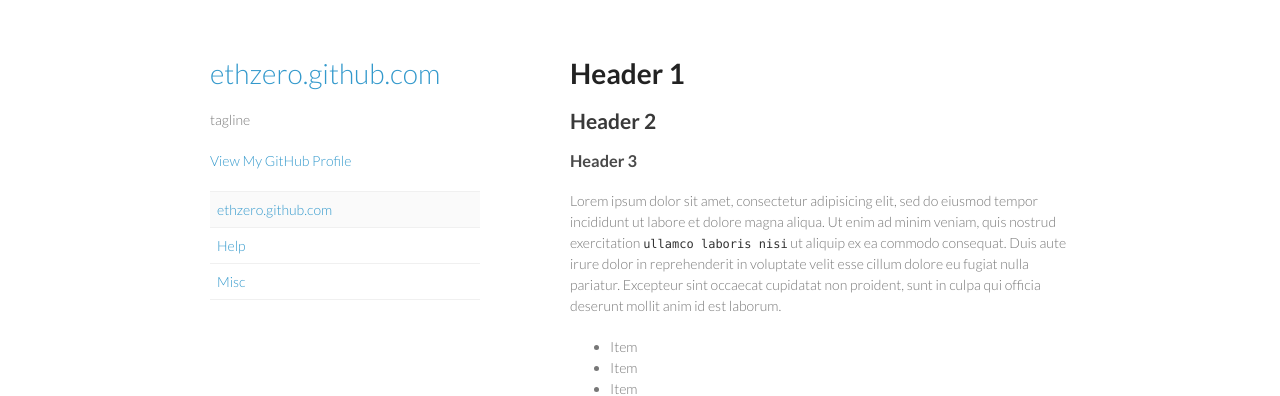
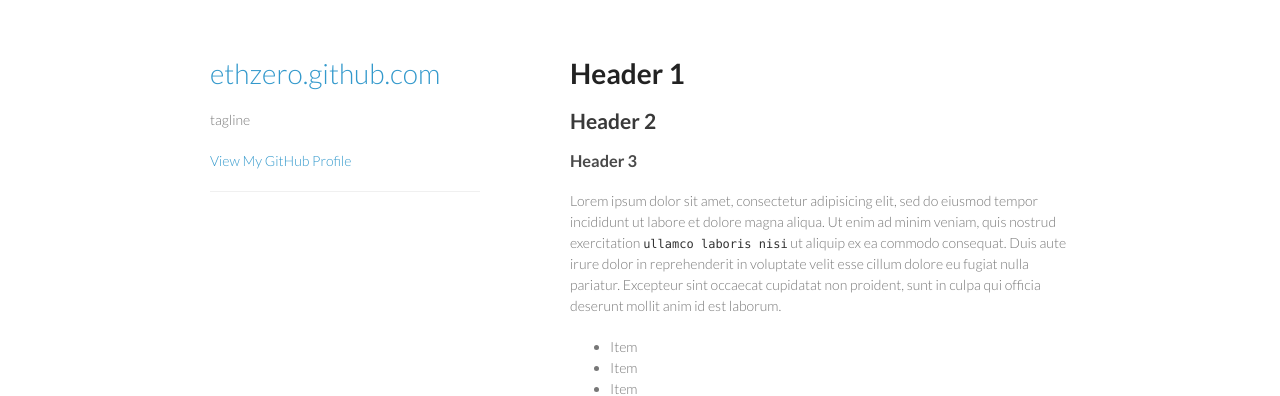
Before and after one commit to ethzero/ethzero.github.com, a Jekyll site: the page built from index.html, in a window 1280 px wide. Shown: the top 396 px of the page. Built offline with Jekyll 4.4.1, drawn with Linux system fonts in a browser that asks for light colours; Markdown is read by kramdown in place of the engine named in the settings.

Commit message:
"sitepage.published" flag

```diff
--- a/_layouts/default.html
+++ b/_layouts/default.html
@@ -29,7 +29,7 @@
     <ul>
     {% for weight in (1..10) %}
       {% for sitepage in site.pages %}
-
+        {% if sitepage.published == 'true' or sitepage.published == empty %}
           {% if sitepage.weight %}
             {% assign sitepageweight = sitepage.weight %}
           {% else %}
@@ -45,6 +45,7 @@
             <li class="{% if forloop.first %}first{% endif %} {{ current }} {% if forloop.last %}last{% endif %}">
               <a class="{{ current }}" href="{{ sitepage.url }}">{{ sitepage.title }}</a>
             </li>
+          {% endif %}
         {% endif %}
       {% endfor %}
     {% endfor %}
```
Lines whose indentation alone changed are shown as unchanged.
